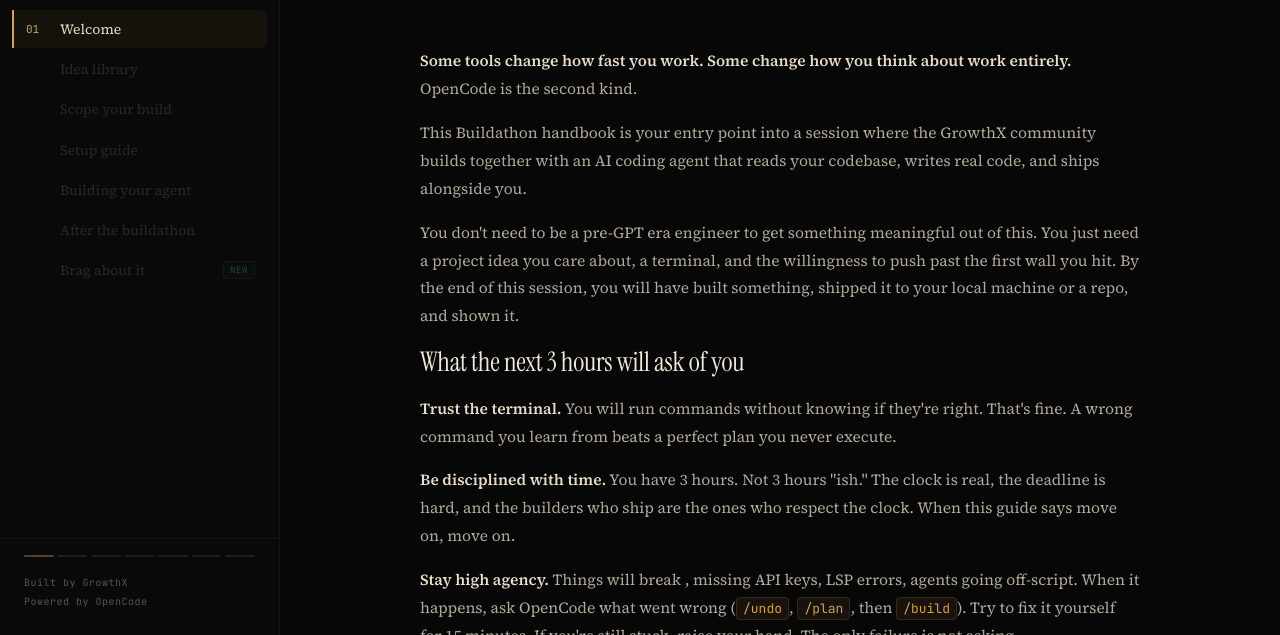
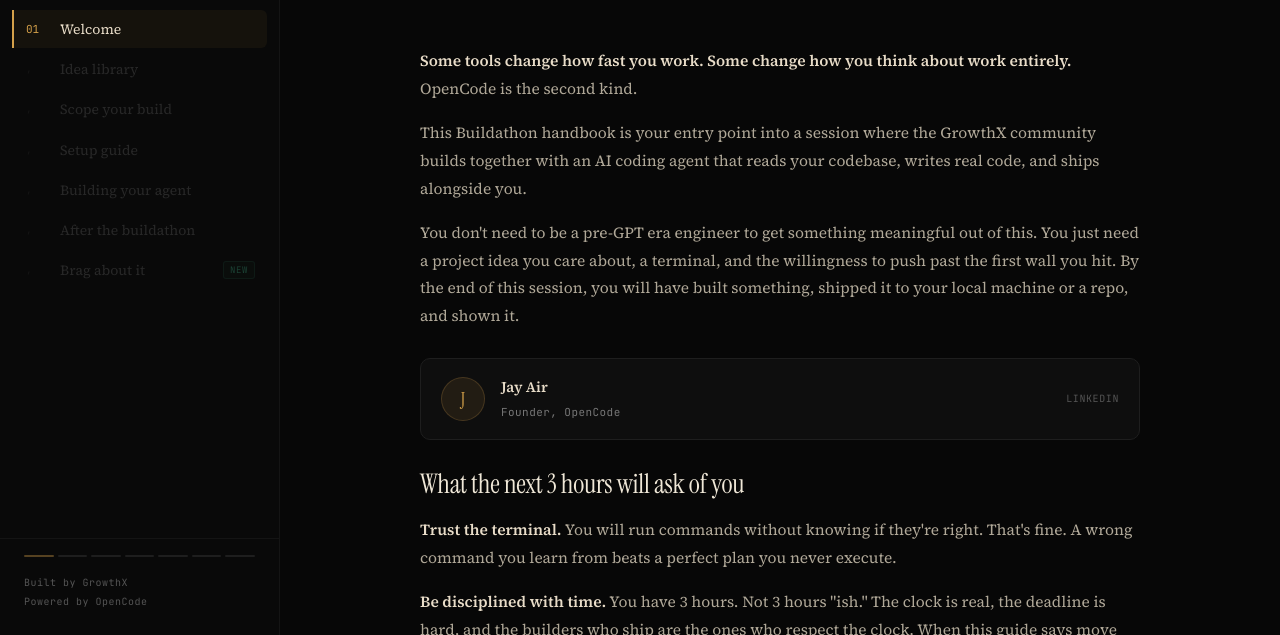
Before and after one commit to Pruthavirajsingh/OpenCode-Handbook-GrowthX, a plain HTML site: page index.html in a window 1280 px wide. Shown: the part 165-800 px from the top of the page. Drawn offline with Linux system fonts and the light colour scheme.

Commit message:
Add Jay Air (Founder, OpenCode) LinkedIn profile card on welcome page

```diff
--- a/index.html
+++ b/index.html
@@ -769,6 +769,63 @@
 .big-quote em { font-style: normal; color: var(--gold); }
 
 /* ─────────────────────────────────────────
+   FOUNDER CARD
+───────────────────────────────────────── */
+.founder-card {
+  display: flex;
+  align-items: center;
+  gap: 16px;
+  padding: 16px 20px;
+  margin: 28px 0;
+  background: var(--bg-card);
+  border: 1px solid var(--border2);
+  border-radius: 10px;
+  text-decoration: none;
+  transition: border-color 0.2s, background 0.2s;
+}
+.founder-card:hover {
+  border-color: rgba(212,160,74,0.3);
+  background: rgba(212,160,74,0.04);
+  text-decoration: none;
+}
+.founder-avatar {
+  width: 44px;
+  height: 44px;
+  border-radius: 50%;
+  background: rgba(212,160,74,0.1);
+  border: 1px solid rgba(212,160,74,0.2);
+  display: flex;
+  align-items: center;
+  justify-content: center;
+  font-family: var(--disp);
+  font-size: 18px;
+  color: var(--gold);
+  flex-shrink: 0;
+}
+.founder-info { flex: 1; min-width: 0; }
+.founder-name {
+  font-family: var(--serif);
+  font-size: 14.5px;
+  font-weight: 600;
+  color: var(--text2);
+  margin-bottom: 2px;
+}
+.founder-role {
+  font-family: var(--mono);
+  font-size: 11px;
+  color: var(--muted);
+  letter-spacing: 0.04em;
+}
+.founder-link-label {
+  font-family: var(--mono);
+  font-size: 10px;
+  color: var(--dim);
+  letter-spacing: 0.06em;
+  text-transform: uppercase;
+  flex-shrink: 0;
+}
+
+/* ─────────────────────────────────────────
    CONTINUE BUTTON
 ───────────────────────────────────────── */
 .continue-btn {
@@ -891,6 +948,15 @@
   <p><strong>Some tools change how fast you work. Some change how you think about work entirely.</strong> OpenCode is the second kind.</p>
   <p>This Buildathon handbook is your entry point into a session where the GrowthX community builds together with an AI coding agent that reads your codebase, writes real code, and ships alongside you.</p>
   <p>You don't need to be a pre-GPT era engineer to get something meaningful out of this. You just need a project idea you care about, a terminal, and the willingness to push past the first wall you hit. By the end of this session, you will have built something, shipped it to your local machine or a repo, and shown it.</p>
+
+  <a class="founder-card" href="https://www.linkedin.com/in/jayair/" target="_blank" rel="noopener noreferrer">
+    <div class="founder-avatar">J</div>
+    <div class="founder-info">
+      <div class="founder-name">Jay Air</div>
+      <div class="founder-role">Founder, OpenCode</div>
+    </div>
+    <div class="founder-link-label">LinkedIn</div>
+  </a>
 
   <h2>What the next 3 hours will ask of you</h2>
   <p><strong>Trust the terminal.</strong> You will run commands without knowing if they're right. That's fine. A wrong command you learn from beats a perfect plan you never execute.</p>
```
